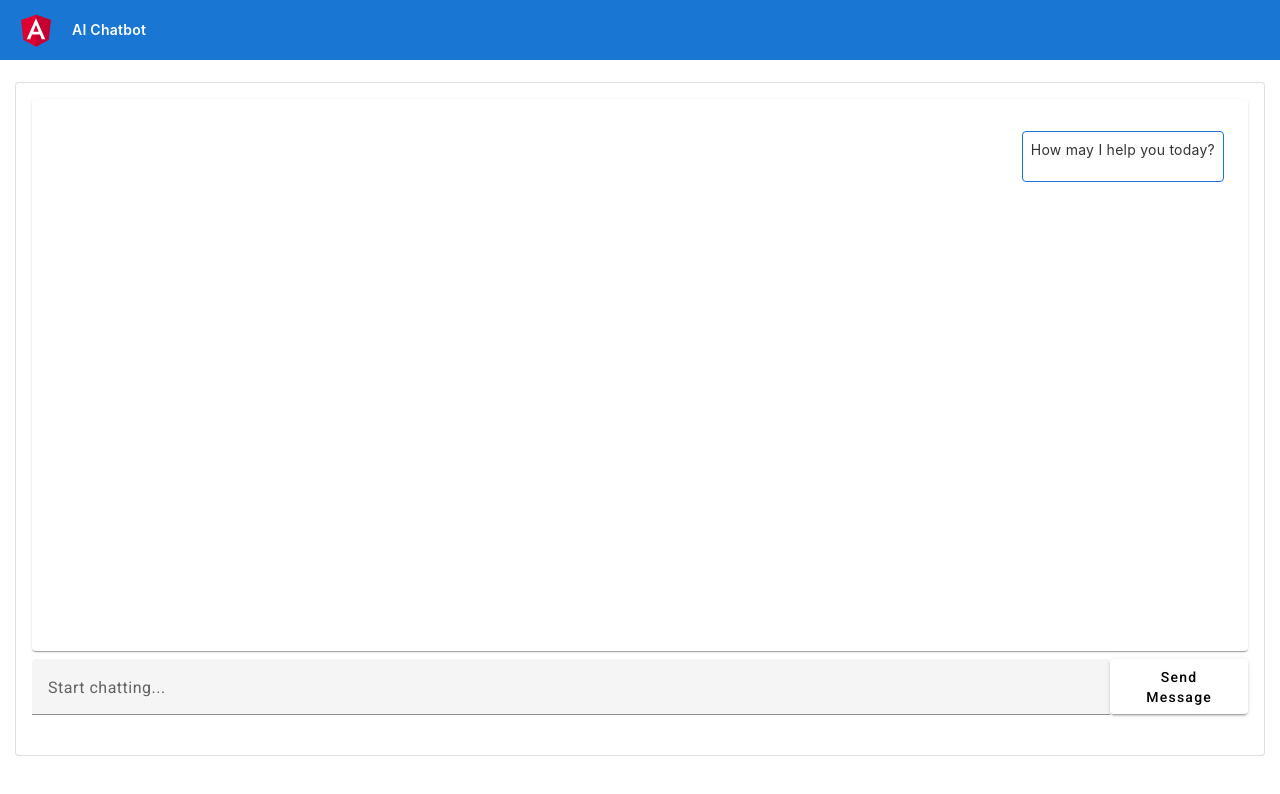
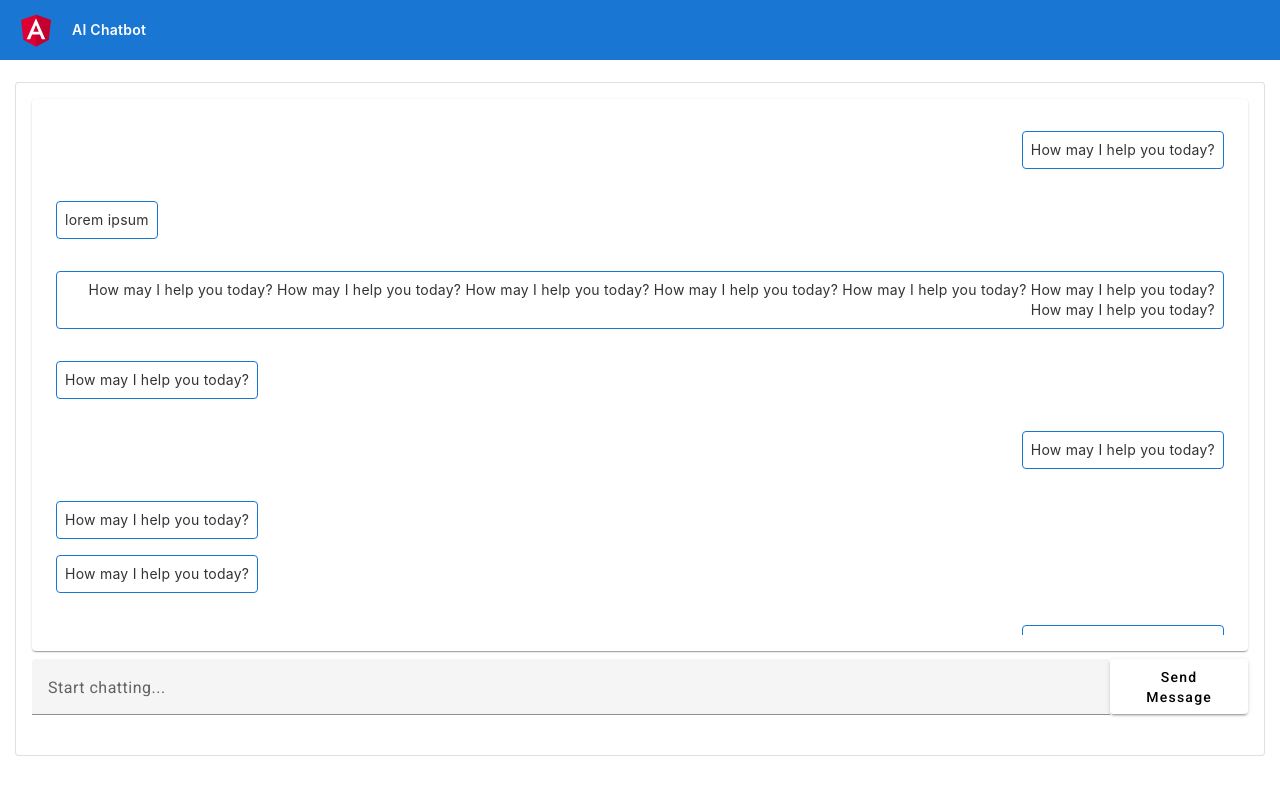
Before and after one commit to wbdvlpmnt/AI_Chatbot_UI, an Angular app: page / in a window 1280 px wide. Shown: the top 794 px of the page. Built offline with nearby package versions, Linux system fonts and the light colour scheme.

Commit message:
add scrollbar into the message content

```diff
--- a/src/app/components/chat-window/chat-window.component.scss
+++ b/src/app/components/chat-window/chat-window.component.scss
@@ -12,6 +12,7 @@
 
 .response{
     height: 65vh;
+    overflow-y: auto;
 }
 
 .form {
@@ -33,7 +34,7 @@
 .message{
     border: 0.25px #1976d2 solid;
     border-radius: 0.25rem;
-    height: 33px;
+    height: auto;
     padding: 0.5rem;
     margin: 1rem 0.5rem;
     width:fit-content;
--- a/src/app/components/chat-window/chat-window.component.ts
+++ b/src/app/components/chat-window/chat-window.component.ts
@@ -14,6 +14,39 @@ export class ChatWindowComponent {
   messages: Message[] = [
     {
       messageType: 'system',
+      messageContent: 'How may I help you today?',
+    },
+    {
+      messageType: 'user',
+      messageContent: 'lorem ipsum',
+    },
+    {
+      messageType: 'system',
+      messageContent:
+        'How may I help you today? How may I help you today? How may I help you today? How may I help you today? How may I help you today? How may I help you today? How may I help you today?',
+    },
+    {
+      messageType: 'user',
+      messageContent: 'How may I help you today?',
+    },
+    {
+      messageType: 'system',
+      messageContent: 'How may I help you today?',
+    },
+    {
+      messageType: 'user',
+      messageContent: 'How may I help you today?',
+    },
+    {
+      messageType: 'user',
+      messageContent: 'How may I help you today?',
+    },
+    {
+      messageType: 'system',
+      messageContent: 'How may I help you today?',
+    },
+    {
+      messageType: 'user',
       messageContent: 'How may I help you today?',
     },
   ];
```
